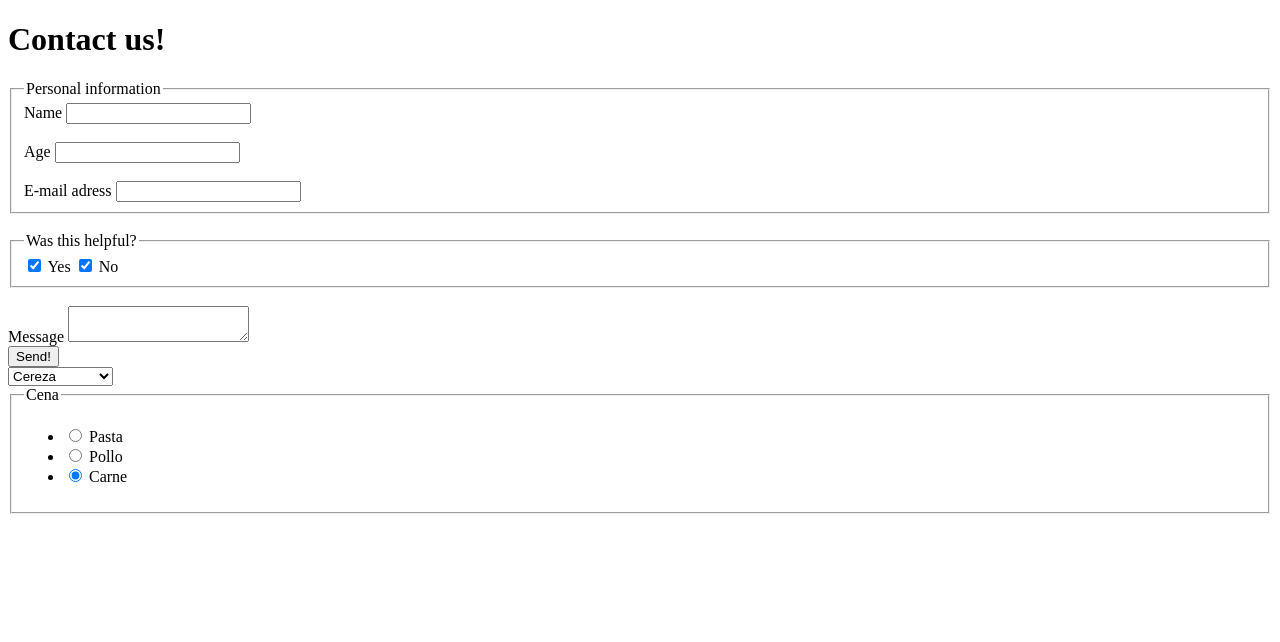
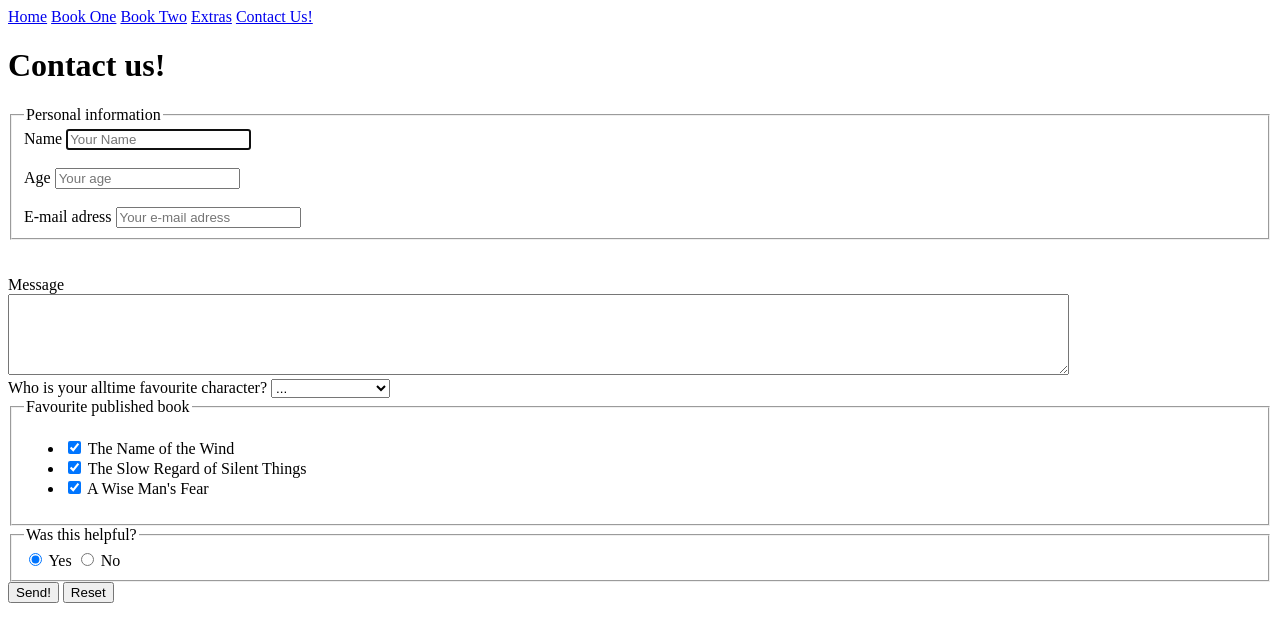
Before and after one commit to NyxMoonstruck/Ej-1, a plain HTML site: page Pages/contact_us.html in a window 1280 px wide. Drawn offline with Linux system fonts and the light colour scheme.

Commit message:
form added

```diff
--- a/Pages/contact_us.html
+++ b/Pages/contact_us.html
@@ -3,70 +3,87 @@
 	<head>
 		<title>Contact Us!</title>
 	</head>
+
 	<body>
+		<div>
+			<nav>
+				<a href="../index.html">Home</a>
+				<a href="book_one">Book One</a>
+				<a href="book_two.html">Book Two</a>
+				<a href="extras.html">Extras</a>
+				<a href="#">Contact Us!</a>
+			</nav>
+		</div>
+
 		<h1>Contact us!</h1>
+
 		<form action="#" method="post">
 
 			<fieldset>
 				<legend> Personal information</legend>
 
 				<label for="Name">Name</label>
-		<input type="text" name="Name" id="Name" > <br> <br>
+				<input type="text" name="Name" id="Name" autocomplete="on" autofocus="" required="" placeholder="Your Name"> <br> <br>
 
 				<label for="Age">Age </label>
-		<input type="text" name="Age" id="Age"> <br> <br>
+				<input type="text" name="Age" id="Age" autocomplete="on" maxlength="2" placeholder="Your age" required=""> <br> <br>
 
 				<label for="e-mailadress">E-mail adress</label>
-		<input type="email" name="e-mailadress" id="e-mailadress">
+				<input type="email" name="e-mailadress" id="e-mailadress" autocomplete="on" required="" placeholder="Your e-mail adress">
 			</fieldset>
 
 
-	 <br>
+			 	<br><br>
 
 	   		<div>
+		    	<label for="Message">Message</label> <br>
+		    	<textarea name="Message" id="Message" rows="5" cols="130"></textarea>
+			</div>
+
+
+			<div>	Who is your alltime favourite character?
+		 		<select id="favchar" name="Favourite Characeter">
+		 			<optgroup label="Female">
+
+		 				<option>Denna</option>
+		 				<option>Devi</option>
+		 				<option>Felurian</option>
+		 				<option selected="">...</option>
+
+		 			</optgroup>
+
+			 		<optgroup label="Male">
+		 				<option>Kvothe</option>
+		 				<option>Bast</option>
+		 				<option>Master Elodin</option>
+		 			</optgroup>
+		 		</select>
+		 	</div>
+
+
+			 <fieldset>
+		 		<legend>Favourite published book</legend>
+
+			 	<ul>
+			 		<li><input type="checkbox" name="favbook" checked="" id="tNotW" value="tNotW"> The Name of the Wind	</li>
+			 		<li><input type="checkbox" name="favbook" checked="" id="tSRoST" value="tSRoST"> The Slow Regard of Silent Things</li>
+			 		<li><input type="checkbox" name="favbook" checked="" id="aWMF" value="aWMF "> A Wise Man's Fear</li>
+			 	</ul>
+
+		 	</fieldset>
+
 		 	<fieldset>
 				<legend> Was this helpful?</legend>
 
 				<label for="yes"> </label>
-			<input type="checkbox" name="Yes" id="yes" checked="" value="Yes" > Yes
-			<label for="yo"></label>
-			<input type="checkbox" name="No" id="no" checked="" value="No"> No
+				<input type="RADIO" name="No/yes" id="yes" checked="" value="Yes" > Yes
+				<label for="no"></label>
+				<input type="radio" name="No/yes" id="no" value="No"> No
 			</fieldset>
-	</div>
-    <br>
-    <div>
-    	<label for="Message">Message</label>
-    	<textarea name="Message" id="Message"></textarea>
-	</div>
 
 			<div class="button">
- 	<button type="submit">Send!</button>
+			 	<button type="submit">Send!</button> <input type="reset" name="reset" id="reset" value="Reset">
 			 </div>
-
- <select id="grupos" name="grupos">
- 	<optgroup label="frutas">
- 		<option>Banana</option>
- 		<option selected="">Cereza</option>
- 		<option>Limon</option>
- 	</optgroup>
-
- 	<optgroup label="Vegetales">
- 		<option>Zanahoria</option>
- 		<option>Berenjenas</option>
- 		<option>Papas</option>
- 	</optgroup>
- </select>
-
- <fieldset>
- 	<legend>Cena</legend>
-
- 	<ul>
- 	<li><input type="radio" name="Cena" checked="" id="Pasta"> Pasta	</li>
- 	<li><input type="radio" name="Cena" checked="" id="Pollo"> Pollo </li>
- 	<li><input type="radio" name="Cena" checked="" id="Carne"> Carne </li>
- 	</ul>
-
- </fieldset>
 		</form>
 	</body>
 </html>
```
Also changed, not shown: Pages/book_one.html (+3 -1 lines), Pages/book_two.html (+7 -1 lines), Pages/extras.html (+3 -1 lines), index.html (+1 -0 lines). Lines whose indentation alone changed are shown as unchanged.
